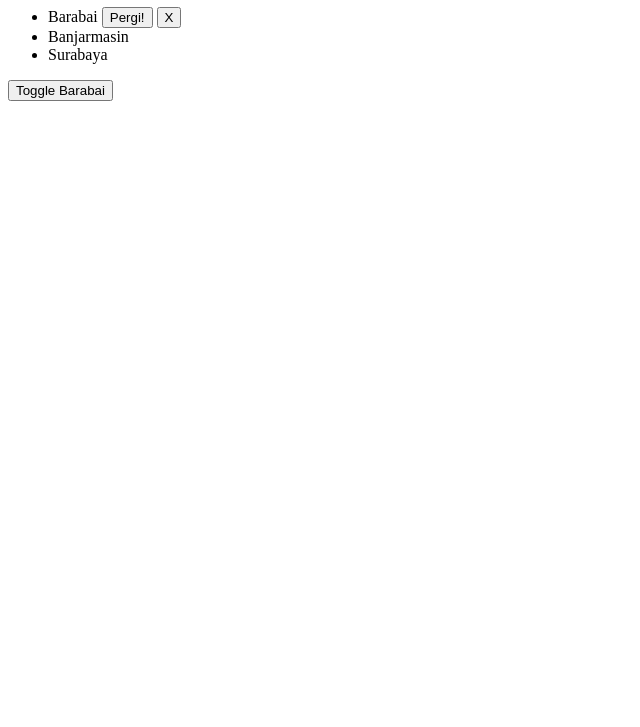
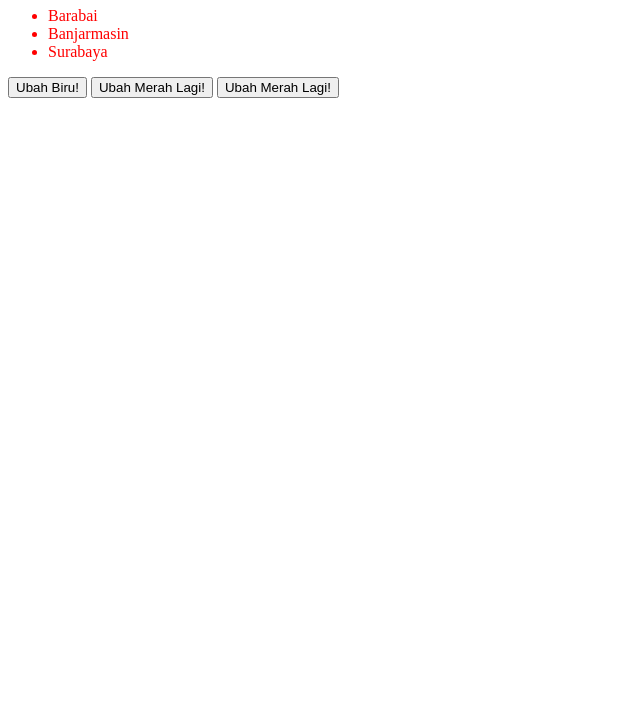
Before and after one commit to mrmuhammadrifki/belajar-dasar-jquery, a plain HTML site: page index.html in a window 1280 px wide. Shown: the part 73-800 px from the top of the page, without its empty margins (0-640 px from the left). Drawn offline with nearby package versions, Linux system fonts and the light colour scheme.

Commit message:
Manipulasi CSS

```diff
--- a/index.html
+++ b/index.html
@@ -5,36 +5,43 @@
     <meta http-equiv="X-UA-Compatible" content="IE=edge" />
     <meta name="viewport" content="width=device-width, initial-scale=1.0" />
     <title>Belajar Jquery</title>
+    <style>
+      .merah {
+        color: red;
+      }
+
+      .biru {
+        color: blue;
+      }
+    </style>
   </head>
   <body>
     <h1>Kamu ingin pergi kemana?</h1>
     <ul class="lokasi">
-      <li class="barabai">
-        Barabai
-        <button id="keBarabai">Pergi!</button>
-        <button id="deleteBarabai">X</button>
-      </li>
-      <li class="banjarmasin">Banjarmasin</li>
-      <li class="surabaya">Surabaya</li>
+      <li>Barabai</li>
+      <li>Banjarmasin</li>
+      <li>Surabaya</li>
     </ul>
-    <button id="toggleBarabai">Toggle Barabai</button>
+    <button class="ubah-biru">Ubah Biru!</button>
+    <button class="ubah-merah">Ubah Merah Lagi!</button>
+    <button class="ubah-besar">Ubah Merah Lagi!</button>
     <!-- jquery 3.3.1 CDN -->
     <script src="jquery-3.3.1.min.js"></script>
     <script>
       // Jika halaman sudah ready jalankan script di bawah
       $(document).ready(function () {
-        $("#keBarabai").on("click", function () {
-          alert("Gas ke Barabai ");
+        $("li").addClass("merah");
+
+        $(".ubah-biru").on("click", function () {
+          $("li").removeClass("merah");
+          $("li").addClass("biru");
         });
-
-        $("#deleteBarabai").on("click", function () {
-          $(".barabai").remove();
-          alert("Berhasil dihapus");
+        $(".ubah-merah").on("click", function () {
+          $("li").removeClass("biru");
+          $("li").addClass("merah");
         });
-        $("#toggleBarabai").on("click", function () {
-          $(".barabai").animate({
-            marginBottom: 500,
-          });
+        $(".ubah-besar").on("click", function () {
+          $("li").css({ fontSize: 50 });
         });
       });
     </script>
```
